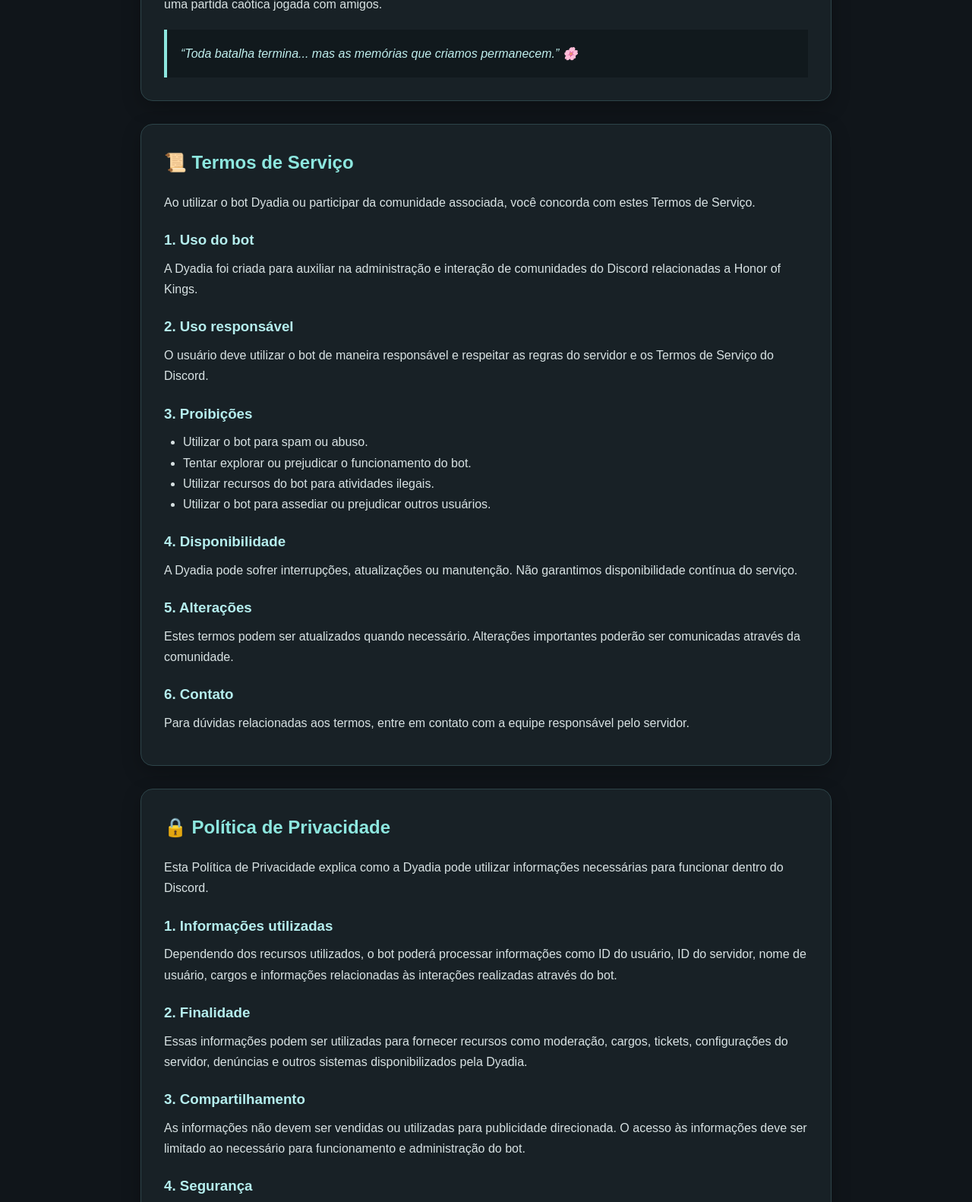
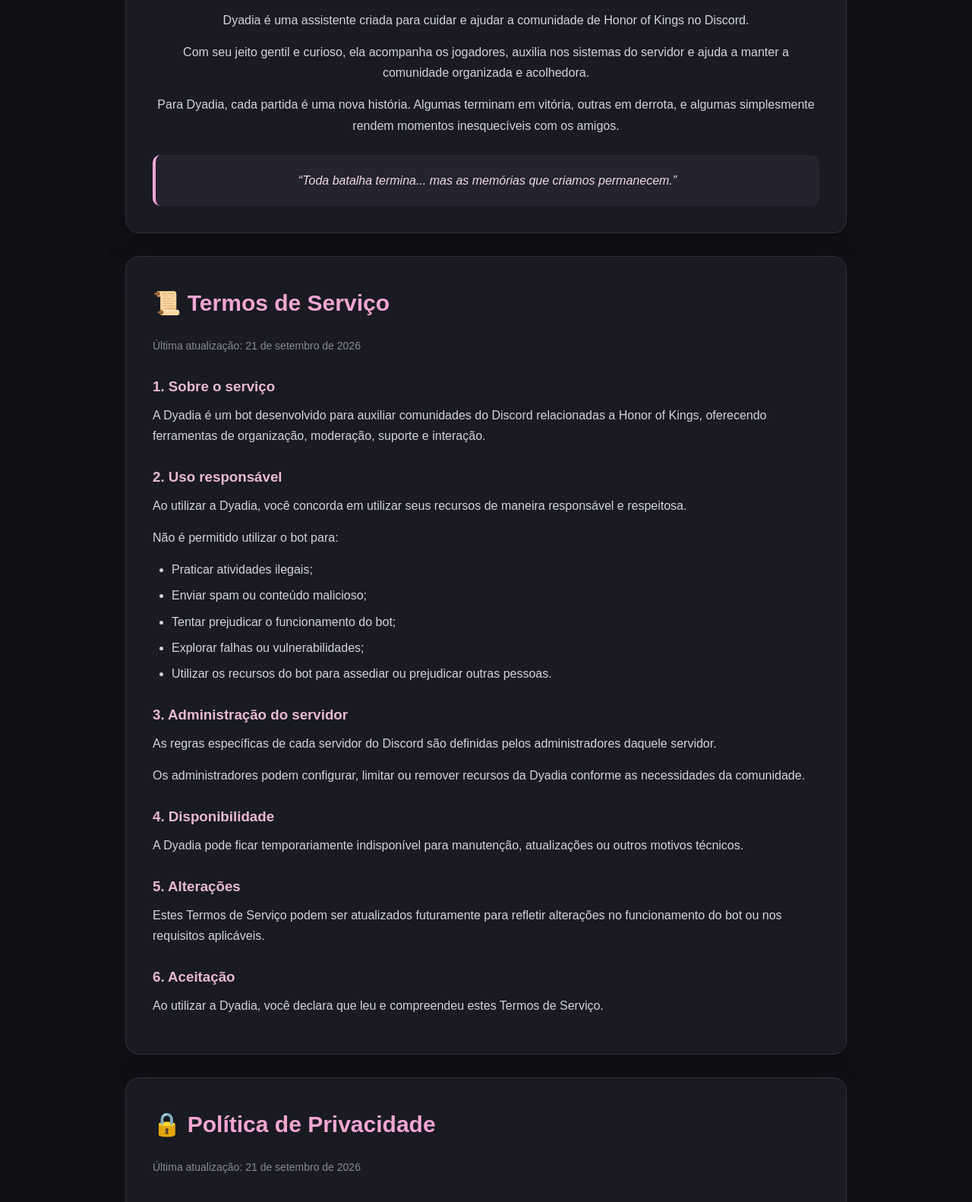
Before and after one commit to jolteongamer12bolt-cpu/dyadia-legal, a plain HTML site: page index.html in a window 1280 px wide. Shown: the part 607-2189 px from the top of the page at 76% size. Drawn offline with Linux system fonts and the light colour scheme.

Commit message:
Refactor index.html with style and content updates
Updated styles and content in index.html for improved aesthetics and clarity.

```diff
--- a/index.html
+++ b/index.html
@@ -13,115 +13,142 @@
             padding: 0;
         }
 
+        html {
+            scroll-behavior: smooth;
+        }
+
         body {
-            font-family: Arial, sans-serif;
-            background: #10151a;
-            color: #f2f5f5;
+            font-family: Arial, Helvetica, sans-serif;
+            background: #101116;
+            color: #eeeeee;
             line-height: 1.7;
         }
 
         header {
+            background: linear-gradient(135deg, #27233a, #15151d);
             text-align: center;
-            padding: 60px 20px;
-            background: linear-gradient(135deg, #16252a, #24434a);
-            border-bottom: 2px solid #72d6d0;
+            padding: 70px 20px;
+            border-bottom: 1px solid #40384d;
         }
 
         header h1 {
-            font-size: 42px;
-            color: #8de7df;
+            font-size: 48px;
+            color: #f2a6d3;
             margin-bottom: 10px;
         }
 
         header p {
-            color: #d7eeee;
+            color: #cfcbd5;
             font-size: 18px;
         }
 
-        nav {
-            text-align: center;
-            padding: 18px;
-            background: #151d21;
-            position: sticky;
-            top: 0;
-            z-index: 10;
+        .container {
+            width: 90%;
+            max-width: 950px;
+            margin: 40px auto;
         }
 
-        nav a {
-            color: #8de7df;
-            text-decoration: none;
-            margin: 0 12px;
-            font-weight: bold;
-        }
-
-        nav a:hover {
-            color: white;
-        }
-
-        main {
-            max-width: 950px;
-            margin: auto;
-            padding: 40px 20px;
-        }
-
-        section {
-            background: #182126;
+        .card {
+            background: #191a22;
+            border: 1px solid #30313c;
+            border-radius: 18px;
+            padding: 35px;
             margin-bottom: 30px;
-            padding: 30px;
-            border-radius: 16px;
-            border: 1px solid #2d4449;
-            box-shadow: 0 8px 25px rgba(0,0,0,0.25);
+            box-shadow: 0 10px 35px rgba(0, 0, 0, 0.25);
         }
 
         h2 {
-            color: #8de7df;
-            margin-bottom: 18px;
+            color: #f2a6d3;
+            font-size: 30px;
+            margin-bottom: 20px;
         }
 
         h3 {
-            color: #b5eeee;
-            margin-top: 20px;
+            color: #e8b9d5;
+            margin-top: 25px;
             margin-bottom: 8px;
         }
 
         p {
-            margin-bottom: 12px;
-            color: #d8e2e3;
+            color: #d3d3db;
+            margin-bottom: 15px;
         }
 
         ul {
-            margin-left: 25px;
-            color: #d8e2e3;
+            margin: 10px 0 15px 25px;
+            color: #d3d3db;
+        }
+
+        li {
+            margin-bottom: 7px;
+        }
+
+        .welcome {
+            text-align: center;
+        }
+
+        .welcome .flower {
+            font-size: 55px;
+            margin-bottom: 10px;
         }
 
         .quote {
-            margin-top: 20px;
-            padding: 18px;
-            border-left: 4px solid #8de7df;
-            background: #11191d;
+            margin-top: 25px;
+            padding: 20px;
+            background: #242330;
+            border-left: 4px solid #f2a6d3;
+            border-radius: 10px;
+            color: #f0d7e5;
             font-style: italic;
-            color: #bfeeed;
+        }
+
+        .menu {
+            text-align: center;
+            margin-bottom: 30px;
+        }
+
+        .menu a {
+            display: inline-block;
+            margin: 6px;
+            padding: 10px 18px;
+            border-radius: 20px;
+            background: #292536;
+            color: #f2a6d3;
+            text-decoration: none;
+            border: 1px solid #40384d;
+        }
+
+        .menu a:hover {
+            background: #3a3040;
+        }
+
+        .date {
+            color: #888995;
+            font-size: 14px;
         }
 
         footer {
             text-align: center;
-            padding: 30px;
-            color: #91a5a7;
-            background: #0c1114;
+            padding: 35px 20px;
+            border-top: 1px solid #30313c;
+            color: #858692;
+        }
+
+        footer strong {
+            color: #f2a6d3;
         }
 
         @media (max-width: 600px) {
             header h1 {
-                font-size: 32px;
+                font-size: 36px;
             }
 
-            nav a {
-                display: block;
-                margin: 8px;
+            .card {
+                padding: 23px;
             }
 
-            section {
-                padding: 22px;
+            h2 {
+                font-size: 25px;
             }
         }
     </style>
@@ -131,169 +158,196 @@
 
 <header>
     <h1>🌸 Dyadia</h1>
-    <p>Guardiã da comunidade Honor of Kings</p>
+    <p>Assistente da comunidade Honor of Kings</p>
 </header>
 
-<nav>
-    <a href="#dyadia">🌸 Dyadia</a>
-    <a href="#termos">📜 Termos</a>
-    <a href="#privacidade">🔒 Privacidade</a>
-</nav>
+<div class="container">
 
-<main>
+    <div class="menu">
+        <a href="#sobre">🌸 Sobre a Dyadia</a>
+        <a href="#termos">📜 Termos de Serviço</a>
+        <a href="#privacidade">🔒 Política de Privacidade</a>
+    </div>
 
-    <section id="dyadia">
-        <h2>🌸 Sobre Dyadia</h2>
+    <!-- SOBRE A DYADIA -->
+
+    <section class="card welcome" id="sobre">
+
+        <div class="flower">🌸</div>
+
+        <h2>Dyadia — Guardiã da Comunidade</h2>
 
         <p>
-            Dizem que Dyadia é uma pequena guardiã que viaja entre diferentes
-            lugares em busca de histórias, amizades e momentos que merecem
-            ser lembrados.
+            Dyadia é uma assistente criada para cuidar e ajudar a comunidade
+            de Honor of Kings no Discord.
         </p>
 
         <p>
-            Com seu jeito gentil e curioso, ela encontrou um novo lar entre
-            os guerreiros de Honor of Kings. Aqui, sua missão é acompanhar
-            os jogadores, ajudar quem precisar e manter a comunidade unida.
+            Com seu jeito gentil e curioso, ela acompanha os jogadores,
+            auxilia nos sistemas do servidor e ajuda a manter a comunidade
+            organizada e acolhedora.
         </p>
 
         <p>
-            Para Dyadia, cada partida deixa uma lembrança: uma vitória
-            inesquecível, uma derrota engraçada ou simplesmente uma partida
-            caótica jogada com amigos.
+            Para Dyadia, cada partida é uma nova história. Algumas terminam
+            em vitória, outras em derrota, e algumas simplesmente rendem
+            momentos inesquecíveis com os amigos.
         </p>
 
         <div class="quote">
-            “Toda batalha termina... mas as memórias que criamos permanecem.” 🌸
+            “Toda batalha termina... mas as memórias que criamos permanecem.”
         </div>
+
     </section>
 
 
-    <section id="termos">
+    <!-- TERMOS -->
+
+    <section class="card" id="termos">
+
         <h2>📜 Termos de Serviço</h2>
 
-        <p>
-            Ao utilizar o bot Dyadia ou participar da comunidade associada,
-            você concorda com estes Termos de Serviço.
+        <p class="date">
+            Última atualização: 21 de setembro de 2026
         </p>
 
-        <h3>1. Uso do bot</h3>
+        <h3>1. Sobre o serviço</h3>
 
         <p>
-            A Dyadia foi criada para auxiliar na administração e interação
-            de comunidades do Discord relacionadas a Honor of Kings.
+            A Dyadia é um bot desenvolvido para auxiliar comunidades do
+            Discord relacionadas a Honor of Kings, oferecendo ferramentas
+            de organização, moderação, suporte e interação.
         </p>
 
         <h3>2. Uso responsável</h3>
 
         <p>
-            O usuário deve utilizar o bot de maneira responsável e respeitar
-            as regras do servidor e os Termos de Serviço do Discord.
+            Ao utilizar a Dyadia, você concorda em utilizar seus recursos
+            de maneira responsável e respeitosa.
         </p>
 
-        <h3>3. Proibições</h3>
+        <p>Não é permitido utilizar o bot para:</p>
 
         <ul>
-            <li>Utilizar o bot para spam ou abuso.</li>
-            <li>Tentar explorar ou prejudicar o funcionamento do bot.</li>
-            <li>Utilizar recursos do bot para atividades ilegais.</li>
-            <li>Utilizar o bot para assediar ou prejudicar outros usuários.</li>
+            <li>Praticar atividades ilegais;</li>
+            <li>Enviar spam ou conteúdo malicioso;</li>
+            <li>Tentar prejudicar o funcionamento do bot;</li>
+            <li>Explorar falhas ou vulnerabilidades;</li>
+            <li>Utilizar os recursos do bot para assediar ou prejudicar outras pessoas.</li>
         </ul>
+
+        <h3>3. Administração do servidor</h3>
+
+        <p>
+            As regras específicas de cada servidor do Discord são definidas
+            pelos administradores daquele servidor.
+        </p>
+
+        <p>
+            Os administradores podem configurar, limitar ou remover recursos
+            da Dyadia conforme as necessidades da comunidade.
+        </p>
 
         <h3>4. Disponibilidade</h3>
 
         <p>
-            A Dyadia pode sofrer interrupções, atualizações ou manutenção.
-            Não garantimos disponibilidade contínua do serviço.
+            A Dyadia pode ficar temporariamente indisponível para manutenção,
+            atualizações ou outros motivos técnicos.
         </p>
 
         <h3>5. Alterações</h3>
 
         <p>
-            Estes termos podem ser atualizados quando necessário.
-            Alterações importantes poderão ser comunicadas através da
-            comunidade.
+            Estes Termos de Serviço podem ser atualizados futuramente para
+            refletir alterações no funcionamento do bot ou nos requisitos
+            aplicáveis.
         </p>
 
-        <h3>6. Contato</h3>
+        <h3>6. Aceitação</h3>
 
         <p>
-            Para dúvidas relacionadas aos termos, entre em contato com a
-            equipe responsável pelo servidor.
+            Ao utilizar a Dyadia, você declara que leu e compreendeu estes
+            Termos de Serviço.
         </p>
+
     </section>
 
 
-    <section id="privacidade">
+    <!-- PRIVACIDADE -->
+
+    <section class="card" id="privacidade">
+
         <h2>🔒 Política de Privacidade</h2>
 
-        <p>
-            Esta Política de Privacidade explica como a Dyadia pode utilizar
-            informações necessárias para funcionar dentro do Discord.
+        <p class="date">
+            Última atualização: 21 de setembro de 2026
         </p>
 
         <h3>1. Informações utilizadas</h3>
 
         <p>
-            Dependendo dos recursos utilizados, o bot poderá processar
-            informações como ID do usuário, ID do servidor, nome de usuário,
-            cargos e informações relacionadas às interações realizadas
-            através do bot.
+            Para funcionar corretamente, a Dyadia pode processar algumas
+            informações fornecidas pelo Discord, como identificadores de
+            usuários, identificadores de servidores e informações necessárias
+            para executar os comandos solicitados.
         </p>
 
         <h3>2. Finalidade</h3>
 
         <p>
-            Essas informações podem ser utilizadas para fornecer recursos
-            como moderação, cargos, tickets, configurações do servidor,
-            denúncias e outros sistemas disponibilizados pela Dyadia.
+            Essas informações podem ser utilizadas exclusivamente para
+            fornecer as funcionalidades do bot, administrar o servidor,
+            executar comandos, gerenciar cargos, tickets e recursos de
+            moderação.
         </p>
 
-        <h3>3. Compartilhamento</h3>
+        <h3>3. Dados de mensagens</h3>
 
         <p>
-            As informações não devem ser vendidas ou utilizadas para
-            publicidade direcionada. O acesso às informações deve ser
-            limitado ao necessário para funcionamento e administração
-            do bot.
+            A Dyadia não tem como objetivo armazenar permanentemente o
+            conteúdo das conversas dos usuários. Caso alguma funcionalidade
+            específica precise processar uma mensagem, isso ocorrerá para
+            executar a função solicitada.
         </p>
 
-        <h3>4. Segurança</h3>
+        <h3>4. Compartilhamento</h3>
 
         <p>
-            São adotadas medidas razoáveis para proteger as informações
-            processadas pelo bot contra acesso não autorizado.
+            As informações utilizadas pelo bot não são vendidas ou
+            compartilhadas para fins de publicidade.
         </p>
 
-        <h3>5. Exclusão</h3>
+        <h3>5. Segurança</h3>
 
         <p>
-            Caso você tenha dúvidas ou queira solicitar a exclusão de dados
-            relacionados ao funcionamento do bot, entre em contato com a
-            equipe responsável pelo servidor.
+            Medidas razoáveis devem ser utilizadas para proteger as
+            informações processadas pelo bot contra acesso não autorizado.
         </p>
 
-        <h3>6. Alterações</h3>
+        <h3>6. Exclusão</h3>
 
         <p>
-            Esta política poderá ser atualizada quando houver mudanças
-            importantes no funcionamento da Dyadia.
+            Caso você tenha dúvidas sobre informações relacionadas ao uso
+            da Dyadia ou queira solicitar a exclusão de dados armazenados
+            pelo sistema, entre em contato com a administração responsável
+            pelo bot.
         </p>
 
-        <h3>7. Contato</h3>
+        <h3>7. Alterações nesta política</h3>
 
         <p>
-            Para questões relacionadas à privacidade, entre em contato
-            com a equipe responsável pela Dyadia.
+            Esta Política de Privacidade poderá ser atualizada quando
+            necessário. A versão mais recente ficará disponível nesta página.
         </p>
+
     </section>
 
-</main>
+</div>
 
 <footer>
-    🌸 Dyadia • Comunidade Honor of Kings
+    🌸 <strong>Dyadia</strong> • Comunidade Honor of Kings
     <br>
-    Desenvolvido para a comunidade.
+    Página oficial de informações do bot.
 </footer>
 
 </body>
```
